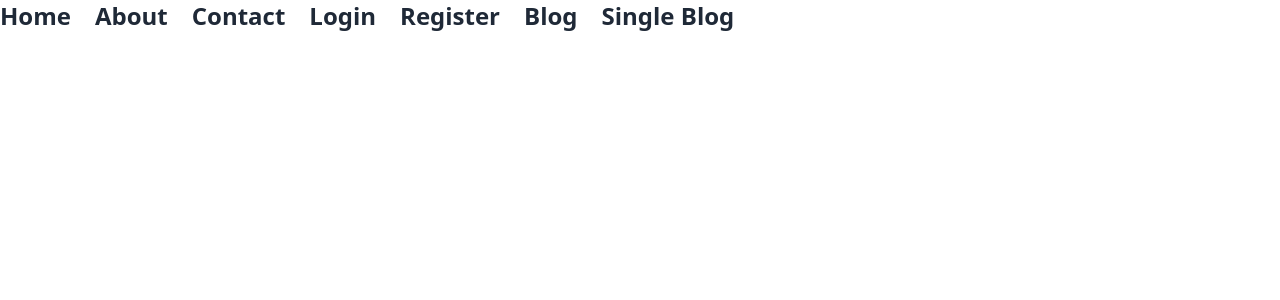
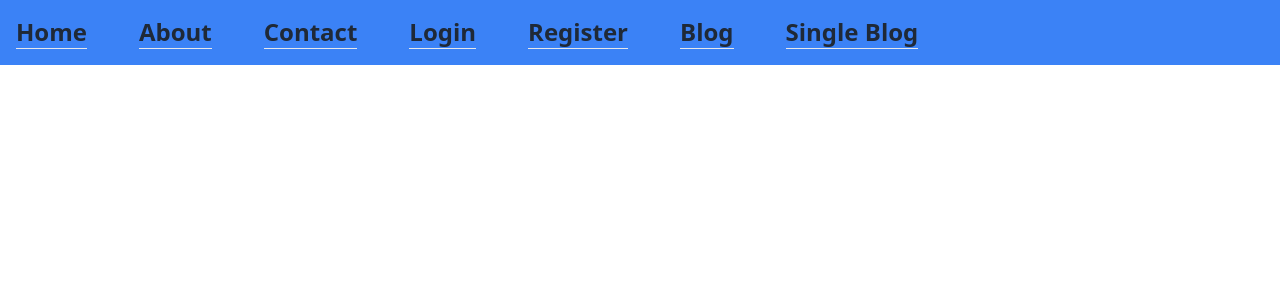
Before and after one commit to AshikurZaman01/React-Practice_, a React (Vite) app: page / in a window 1280 px wide. Shown: the top 300 px of the page. Built offline with nearby package versions, Linux system fonts and the light colour scheme.

Commit message:
end navbar

```diff
--- a/src/Components/navbar/Link.jsx
+++ b/src/Components/navbar/Link.jsx
@@ -1,19 +1,15 @@
-import React from 'react';
 import PropTypes from 'prop-types';
 
 const Link = ({ route }) => {
-
     return (
-        <div>
+        <div className='m-4 border-b-[1px]'>
             <li><a href={route.path}>{route.name}</a></li>
         </div>
     );
 };
 
-
 Link.propTypes = {
-    route: PropTypes.object.isRequired,
-
+    route: PropTypes.object.isRequired
 }
 
 export default Link;
--- a/src/Components/navbar/Navbar.jsx
+++ b/src/Components/navbar/Navbar.jsx
@@ -15,25 +15,23 @@ const Navbar = () => {
         { id: 7, path: '/single-blog', name: 'Single Blog' },
     ]
 
-    const [open, setOpen] = useState(false);
+    const [menu, setMenu] = useState(false);
 
     return (
         <div>
             <nav>
-
-                <div onClick={() => setOpen(!open)}>
+                <div className="text-3xl md:hidden" onClick={() => setMenu(!menu)}>
                     {
-                        open === true ? <IoMdClose className="text-3xl md:hidden" /> : <IoMdMenu className="text-3xl md:hidden" />
+                        menu ? <IoMdClose></IoMdClose> : <IoMdMenu></IoMdMenu>
                     }
                 </div>
-
-                <ul className="md:flex text-2xl font-semibold gap-6">
+                <ul className={`text-2xl font-semibold md:flex gap-5 absolute md:static bg-blue-500 duration-1000 ${menu ? "top-12" : 'top-[-400px]'}`}>
                     {
                         routes.map(route => <Link key={route.id} route={route}></Link>)
                     }
                 </ul>
             </nav>
-        </div>
+        </div >
     );
 };
 
```
